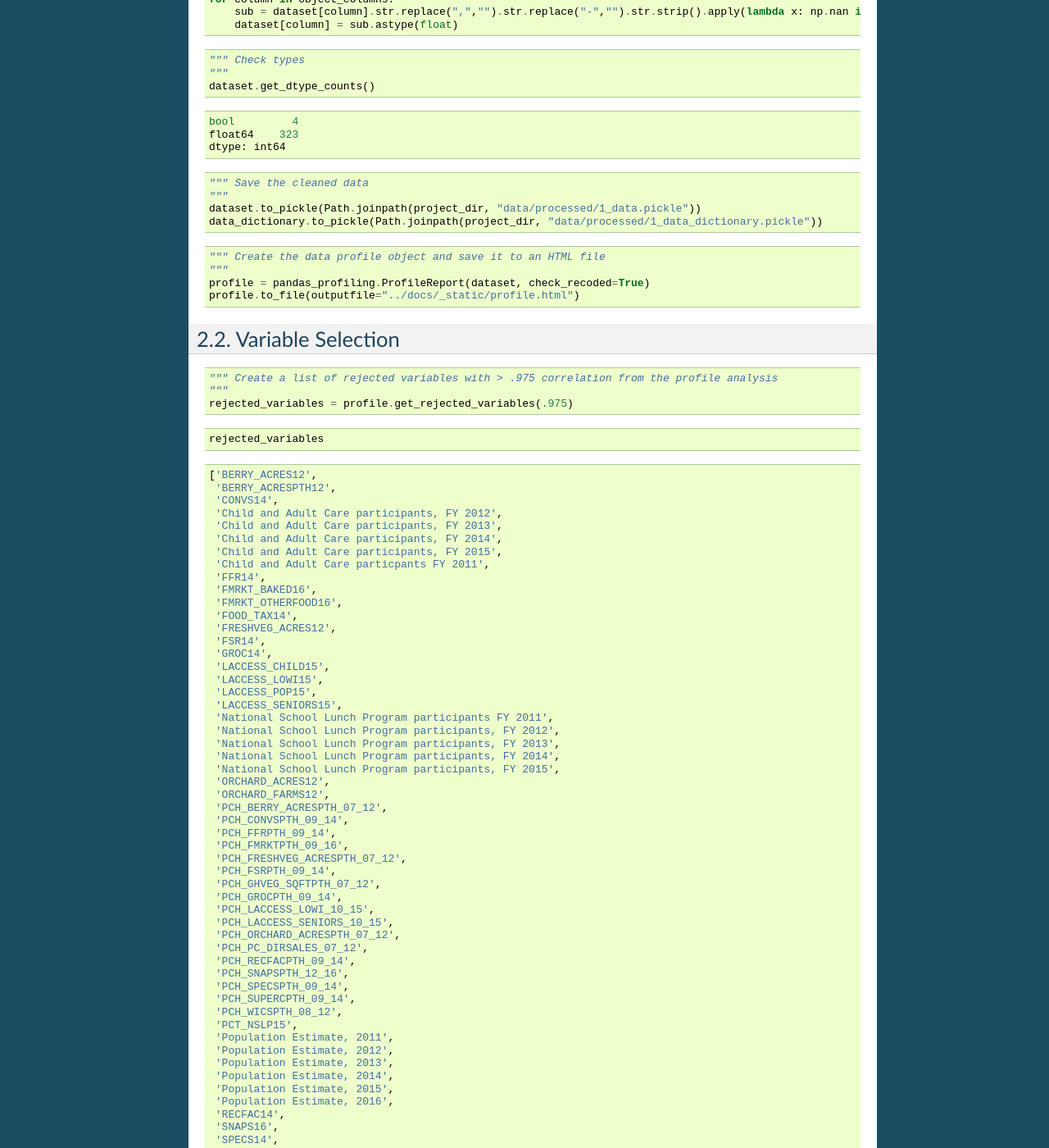
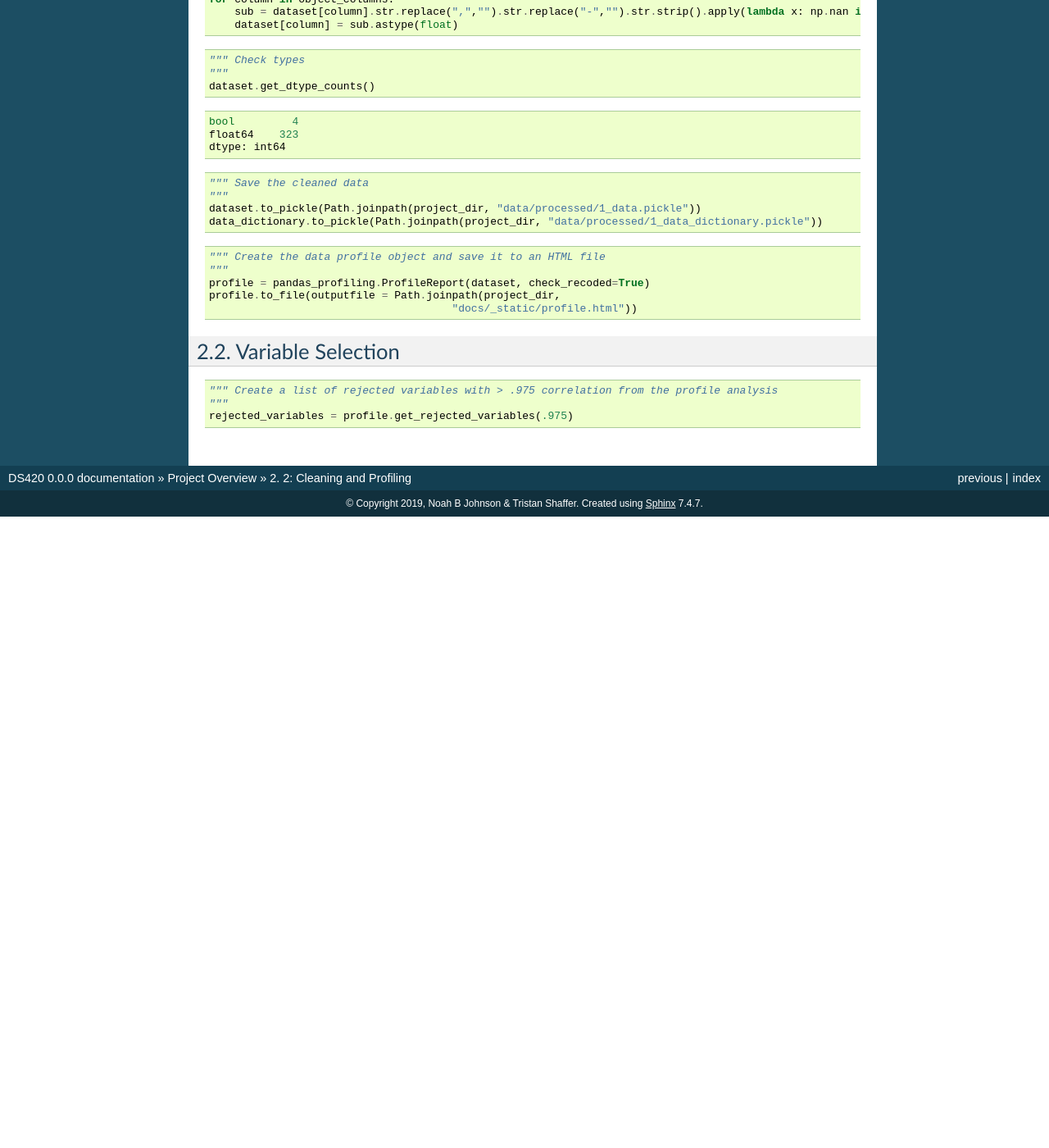
Before and after one commit to noahbjohnson/DS420, a Sphinx documentation site: the page built from docs/notebooks/1.rst, in a window 1280 px wide and 1400 px high, scrolled down 818 px. Shown: the whole window at 82% size. Built offline with Sphinx 7.4.7, drawn with Linux system fonts in a browser that asks for light colours; after the commit the page ends 1448 px from its top, so only the background shows below that; some of the changed text lies outside the part shown.

Commit message:
fixed profile path

```diff
--- a/docs/notebooks/1.rst
+++ b/docs/notebooks/1.rst
@@ -95,7 +95,8 @@ Data Type Validation & Cleaning
     """ Create the data profile object and save it to an HTML file
     """
     profile = pandas_profiling.ProfileReport(dataset, check_recoded=True)
-    profile.to_file(outputfile="../docs/_static/profile.html")
+    profile.to_file(outputfile = Path.joinpath(project_dir,
+                                          "docs/_static/profile.html"))
 
 Variable Selection
 ------------------
@@ -105,92 +106,3 @@ Variable Selection
     """ Create a list of rejected variables with > .975 correlation from the profile analysis
     """
     rejected_variables = profile.get_rejected_variables(.975)
-
-.. code:: ipython3
-
-    rejected_variables
-
-
-
-
-.. parsed-literal::
-
-    ['BERRY_ACRES12',
-     'BERRY_ACRESPTH12',
-     'CONVS14',
-     'Child and Adult Care participants, FY 2012',
-     'Child and Adult Care participants, FY 2013',
-     'Child and Adult Care participants, FY 2014',
-     'Child and Adult Care participants, FY 2015',
-     'Child and Adult Care particpants FY 2011',
-     'FFR14',
-     'FMRKT_BAKED16',
-     'FMRKT_OTHERFOOD16',
-     'FOOD_TAX14',
-     'FRESHVEG_ACRES12',
-     'FSR14',
-     'GROC14',
-     'LACCESS_CHILD15',
-     'LACCESS_LOWI15',
-     'LACCESS_POP15',
-     'LACCESS_SENIORS15',
-     'National School Lunch Program participants FY 2011',
-     'National School Lunch Program participants, FY 2012',
-     'National School Lunch Program participants, FY 2013',
-     'National School Lunch Program participants, FY 2014',
-     'National School Lunch Program participants, FY 2015',
-     'ORCHARD_ACRES12',
-     'ORCHARD_FARMS12',
-     'PCH_BERRY_ACRESPTH_07_12',
-     'PCH_CONVSPTH_09_14',
-     'PCH_FFRPTH_09_14',
-     'PCH_FMRKTPTH_09_16',
-     'PCH_FRESHVEG_ACRESPTH_07_12',
-     'PCH_FSRPTH_09_14',
-     'PCH_GHVEG_SQFTPTH_07_12',
-     'PCH_GROCPTH_09_14',
-     'PCH_LACCESS_LOWI_10_15',
-     'PCH_LACCESS_SENIORS_10_15',
-     'PCH_ORCHARD_ACRESPTH_07_12',
-     'PCH_PC_DIRSALES_07_12',
-     'PCH_RECFACPTH_09_14',
-     'PCH_SNAPSPTH_12_16',
-     'PCH_SPECSPTH_09_14',
-     'PCH_SUPERCPTH_09_14',
-     'PCH_WICSPTH_08_12',
-     'PCT_NSLP15',
-     'Population Estimate, 2011',
-     'Population Estimate, 2012',
-     'Population Estimate, 2013',
-     'Population Estimate, 2014',
-     'Population Estimate, 2015',
-     'Population Estimate, 2016',
-     'RECFAC14',
-     'SNAPS16',
-     'SPECS14',
-     'SUPERC14',
-     'School Breakfast Program participants, FY 2013',
-     'School Breakfast Program participants, FY 2014',
-     'School Breakfast Program participants, FY 2015',
-     'State Population,  2011',
-     'State Population,  2013',
-     'State Population,  2014',
-     'State Population,  2015',
-     'State Population,  2016',
-     'State Population, 2010',
-     'State Population, 2012',
-     'Summer Food participants FY 2011',
-     'Summer Food participants, FY 2012',
-     'Summer Food participants, FY 2013',
-     'Summer Food participants, FY 2014',
-     'Summer Food participants, FY 2015',
-     'USDA Model And',
-     'USDA Model Or',
-     'VEG_ACRES12',
-     'VEG_ACRESPTH12',
-     'WIC participants FY 2011',
-     'WIC participants, FY 2012',
-     'WIC participants, FY 2013',
-     'WIC participants, FY 2014',
-     'WIC participants, FY 2015',
-     'WICS12']
```
Also changed, not shown: 1 other file.
